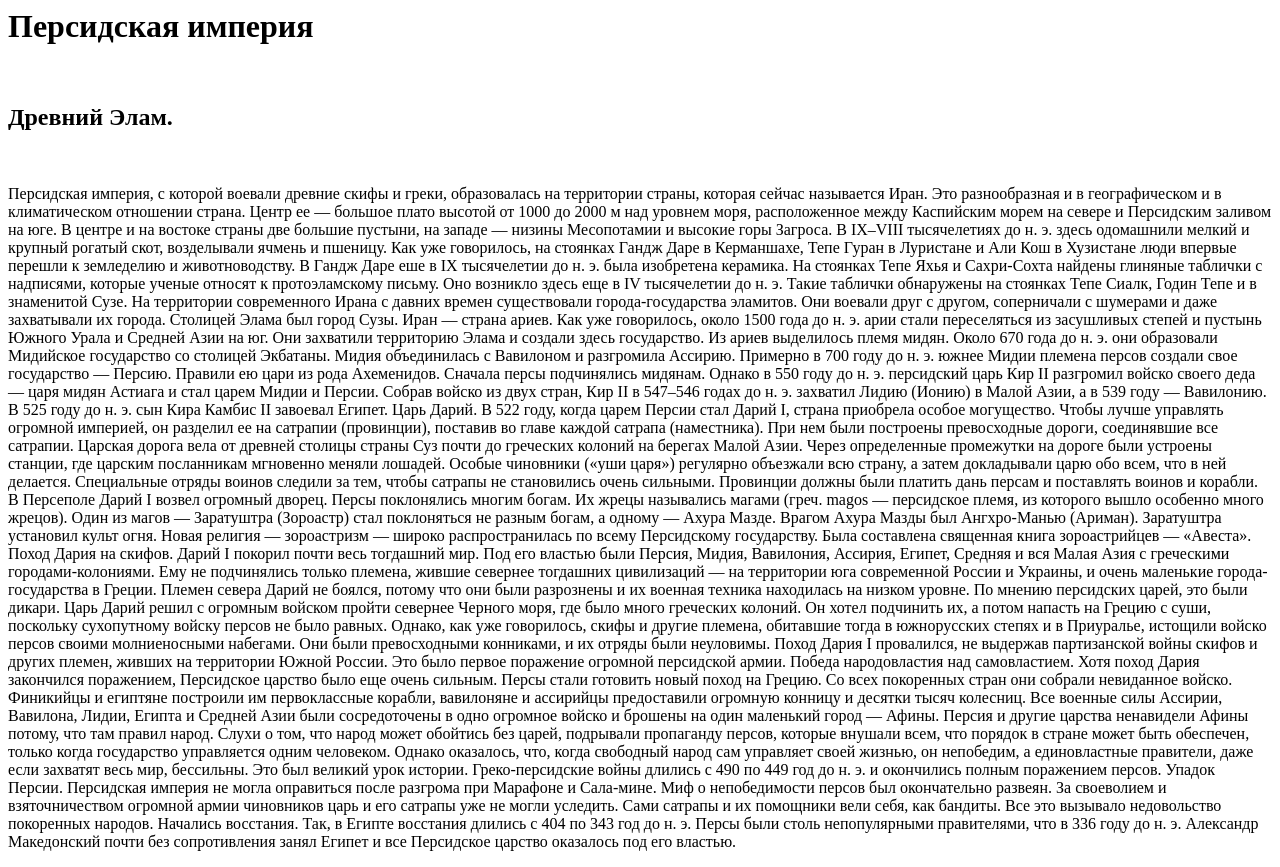
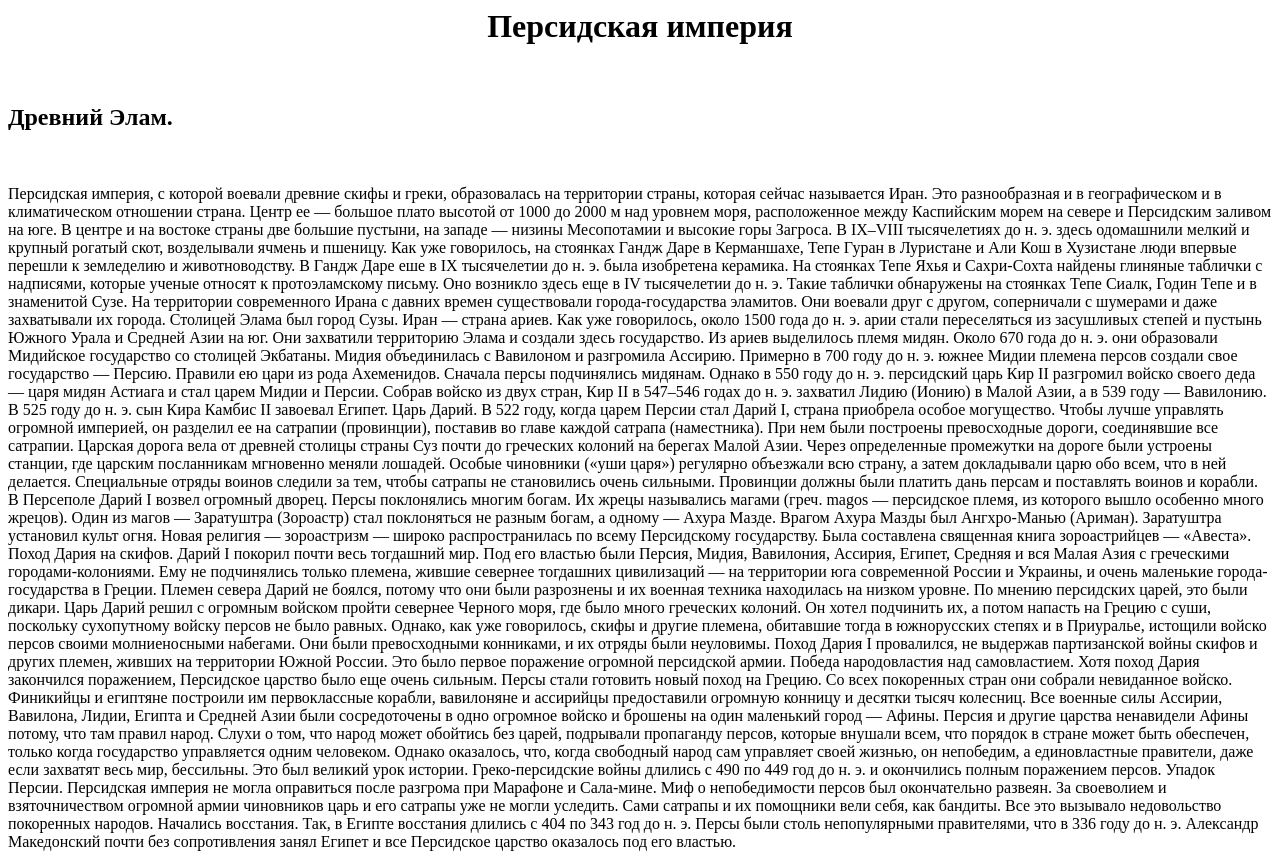
Before and after one commit to kirillon/ok, a plain HTML site: page persid.html in a window 1280 px wide. Drawn offline with Linux system fonts and the light colour scheme.

Commit message:
Update persid.html

```diff
--- a/persid.html
+++ b/persid.html
@@ -3,7 +3,7 @@
 <title></title>
 </head>
 <body>
-<p align = "right"><h1>Персидская империя</h1></p><br>
+<center><h1>Персидская империя</h1></center><br>
 <p align = "center"><h2>Древний Элам.</h2></p><br>
 <p>Персидская империя, с которой воевали древние скифы и греки, образовалась на территории страны, которая сейчас называется Иран. Это разнообразная и в географическом и в климатическом отношении страна. Центр ее — большое плато высотой от 1000 до 2000 м над уровнем моря, расположенное между Каспийским морем на севере и Персидским заливом на юге. В центре и на востоке страны две большие пустыни, на западе — низины Месопотамии и высокие горы Загроса.
 
```
